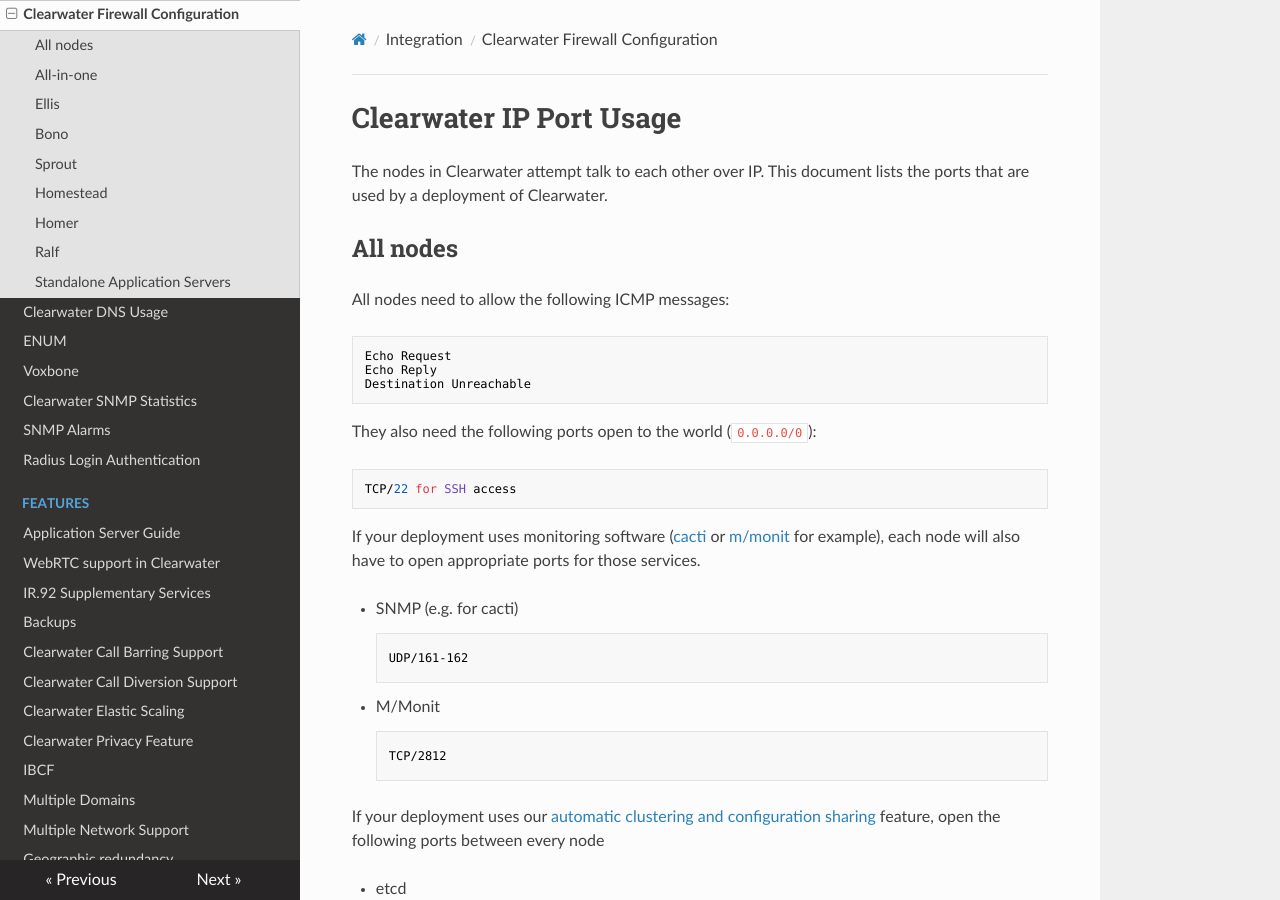
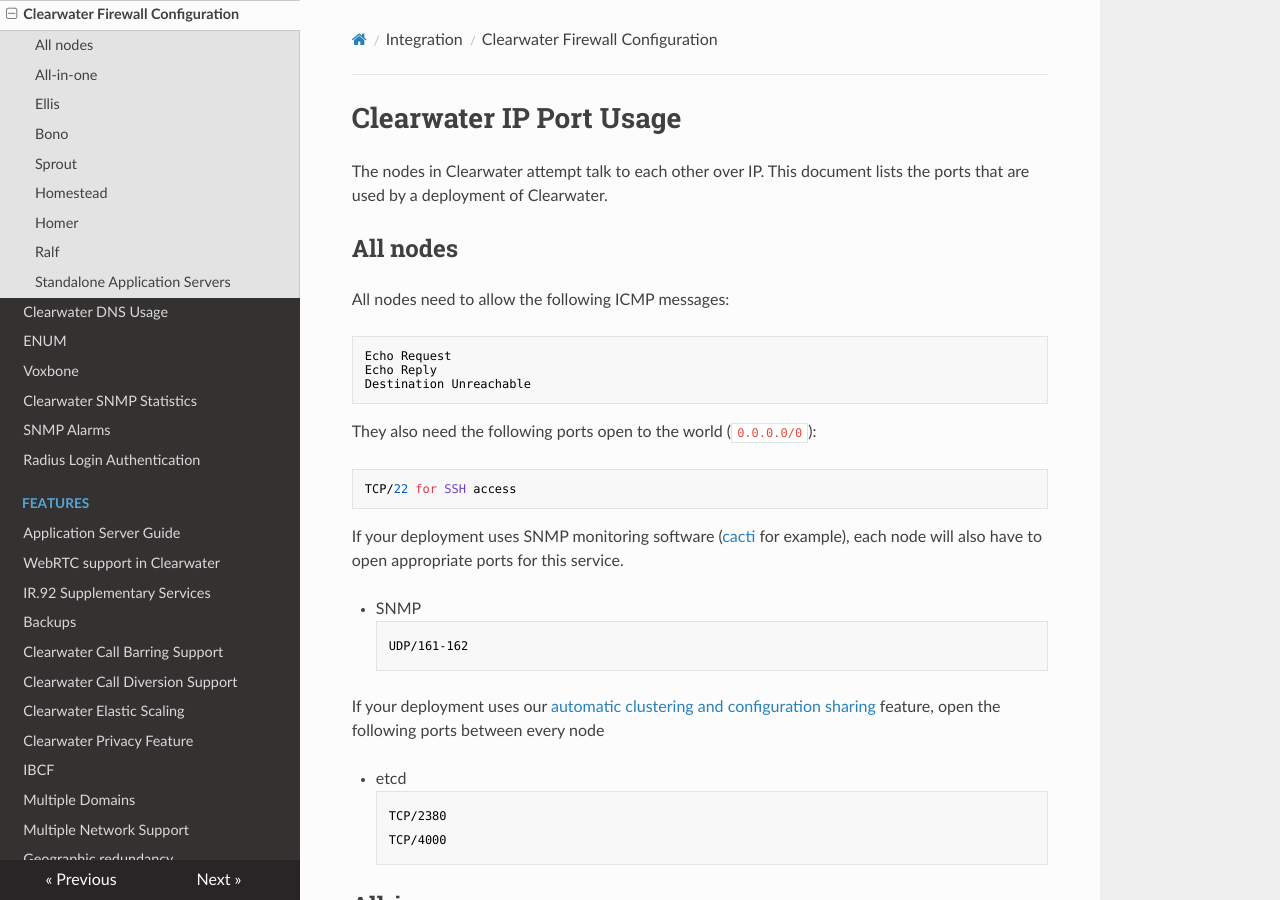
Before and after one commit to Metaswitch/clearwater-readthedocs, an MkDocs documentation site: the page built from docs/Clearwater_IP_Port_Usage.md, in a window 1280 px wide and 900 px high. Built offline with MkDocs 1.6.1, drawn with Linux system fonts in a browser that asks for light colours; nearby versions of some CDN libraries; old or Windows-style settings are respelled for this version of MkDocs.

Commit message:
Remove mmonit port from port usage docs

```diff
--- a/docs/Clearwater_IP_Port_Usage.md
+++ b/docs/Clearwater_IP_Port_Usage.md
@@ -14,15 +14,11 @@ They also need the following ports open to the world (`0.0.0.0/0`):
 
     TCP/22 for SSH access
 
-If your deployment uses monitoring software ([cacti](http://www.cacti.net/) or [m/monit](http://mmonit.com/) for example), each node will also have to open appropriate ports for those services.
+If your deployment uses SNMP monitoring software ([cacti](http://www.cacti.net/) for example), each node will also have to open appropriate ports for this service.
 
-* SNMP (e.g. for cacti)
+* SNMP
 
         UDP/161-162
-
-* M/Monit
-
-        TCP/2812
 
 If your deployment uses our [automatic clustering and configuration sharing](Automatic_Clustering_Config_Sharing) feature, open the following ports between every node
 
```
